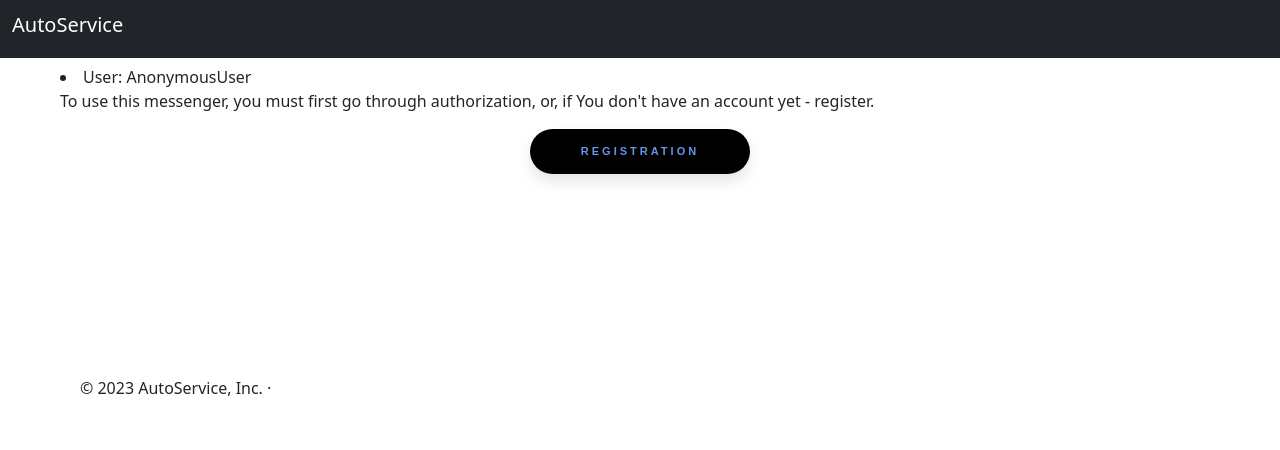
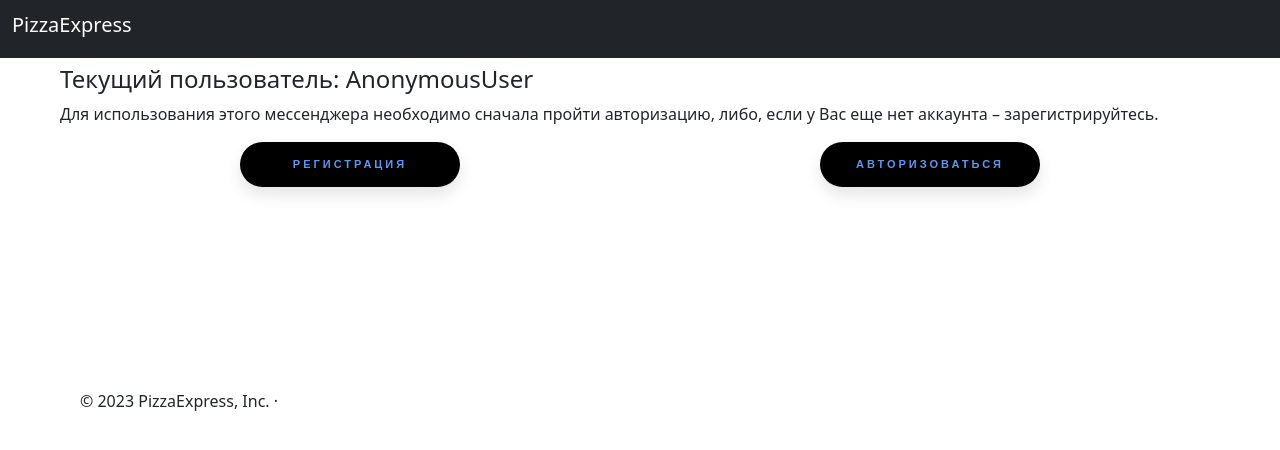
Before and after one commit to DmitriyKuladmed/PizzaExpress, a Django app: page / in a window 1280 px wide. Shown: the top 450 px of the page. Run offline with Django 3.2, Linux system fonts and the light colour scheme.

```diff
--- a/backend/PExpress/static/css/reg.css
+++ b/backend/PExpress/static/css/reg.css
@@ -10,7 +10,6 @@ body{
 .container{
 	font-family:Roboto,sans-serif;
     background-image:url(https://image.freepik.com/free-vector/dark-blue-blurred-background_1034-589.jpg) ;
-
     border-style: 1px solid grey;
     margin: 0 auto;
     text-align: center;
--- a/backend/PExpress/templates/basis/first_page.html
+++ b/backend/PExpress/templates/basis/first_page.html
@@ -6,7 +6,7 @@
             <meta name="viewport"
                   content="width=device-width, user-scalable=no, initial-scale=1.0, maximum-scale=1.0, minimum-scale=1.0">
             <meta http-equiv="X-UA-Compatible" content="ie=edge">
-            <title>{% block title %}{% endblock %}</title>
+            <title>{% block title %}Главная{% endblock %}</title>
             <link rel="stylesheet" href="https://cdn.jsdelivr.net/npm/bootstrap@5.2.0/dist/css/bootstrap.min.css">
             <link rel="stylesheet" href="{% static 'css/main.css' %}" type="text/css"/>
         </head>
@@ -14,7 +14,7 @@
         <div class="d-flex positioned flex-column flex-md-row align-items-center pb-3 mb-4 border-bottom">
               <nav id="menu" class="navbar navbar-expand-md navbar-dark fixed-top bg-dark">
             <div class="container-fluid">
-              <h6><a class="navbar-brand" href="#">AutoService</a></h6>
+              <h6><a class="navbar-brand" href="#">PizzaExpress</a></h6>
               <button class="navbar-toggler" type="button" data-bs-toggle="collapse" data-bs-target="#navbarCollapse" aria-controls="navbarCollapse" aria-expanded="false" aria-label="Toggle navigation">
                 <span class="navbar-toggler-icon"></span>
               </button>
@@ -23,26 +23,26 @@
         </div>
         <br>
             {% block body %}
-                <li>User: {{ user }}</li>
-                <p>To use this messenger, you must first go through authorization, or, if
-                    You don't have an account yet - register.</p>
+                <h4>Текущий пользователь: {{ user }}</h4>
+                <p>Для использования этого мессенджера необходимо сначала пройти авторизацию, либо, если
+                    у Вас еще нет аккаунта – зарегистрируйтесь.</p>
                 {% if user.is_authenticated %}
-                    <p>You are already signed in. Choose one of the actions:</p>
+                    <p>Вы уже вошли в систему. Выберите одно из действий:</p>
                     <div class="wrapper">
-                        <a href="auto_service/home" class="floating-button">Sign in</a>
-                        <a href="{% url 'logout' %}"  class="floating-button">Sign out</a>
+                        <a href="auto_service/home" class="floating-button">Войти</a>
+                        <a href="{% url 'logout_and_redirect' %}"  class="floating-button">Выйти</a>
                     </div>
                 {% else %}
                     <div class="wrapper">
-                        <a href="{% url 'register' %}" class="floating-button">Registration</a>
-
+                        <a href="{% url 'register' %}" class="floating-button">Регистрация</a>
+                        <a href="{% url 'login' %}" class="floating-button">Авторизоваться</a>
                     </div>
                 {% endif %}
             {% endblock %}
 
         <footer class="container">
             <br><br><br><br><br><br><br><br><p class="float-end">
-            <p>© 2023 AutoService, Inc. · </p>
+            <p>© 2023 PizzaExpress, Inc. · </p>
           </footer>
         </body>
 </html>
--- a/backend/PExpress/templates/registration/login.html
+++ b/backend/PExpress/templates/registration/login.html
@@ -6,7 +6,7 @@
             <meta name="viewport"
                   content="width=device-width, user-scalable=no, initial-scale=1.0, maximum-scale=1.0, minimum-scale=1.0">
             <meta http-equiv="X-UA-Compatible" content="ie=edge">
-            <title>{% block title %}{% endblock %}</title>
+            <title>{% block title %}Авторизация{% endblock %}</title>
             <link rel="stylesheet" href="https://cdn.jsdelivr.net/npm/bootstrap@5.2.0/dist/css/bootstrap.min.css">
             <link rel="stylesheet" href="{% static 'css/main.css' %}" type="text/css"/>
         </head>
--- a/backend/PExpress/templates/registration/password.html
+++ b/backend/PExpress/templates/registration/password.html
@@ -6,7 +6,7 @@
             <meta name="viewport"
                   content="width=device-width, user-scalable=no, initial-scale=1.0, maximum-scale=1.0, minimum-scale=1.0">
             <meta http-equiv="X-UA-Compatible" content="ie=edge">
-            <title>{% block title %}{% endblock %}</title>
+            <title>{% block title %}Забыли пароль{% endblock %}</title>
             <link rel="stylesheet" href="https://cdn.jsdelivr.net/npm/bootstrap@5.2.0/dist/css/bootstrap.min.css">
             <link rel="stylesheet" href="{% static 'css/main.css' %}" type="text/css"/>
         </head>
--- a/backend/PExpress/templates/registration/register.html
+++ b/backend/PExpress/templates/registration/register.html
@@ -7,7 +7,7 @@
 <html>
 <head>
     <meta charset="UTF-8">
-    <title>Registration</title>
+    <title>Регистрация</title>
     <link href="{% static 'css/reg.css' %}" rel="stylesheet" type="text/css">
     <meta name="viewport" content="width=device-width, initial-scale=1">
 </head>
--- a/backend/PExpress/urls.py
+++ b/backend/PExpress/urls.py
@@ -7,5 +7,7 @@ router = routers.SimpleRouter()
 
 
 urlpatterns = [
+    path("", include("django.contrib.auth.urls")),
     path("register/", views.Register.as_view(), name="register"),
+    path('logout-and-redirect/', views.LogoutAndRedirect.as_view(), name='logout_and_redirect'),
 ]
```
Also changed, not shown: backend/PExpress/views.py (+8 -3 lines). Lines whose indentation alone changed are shown as unchanged.
